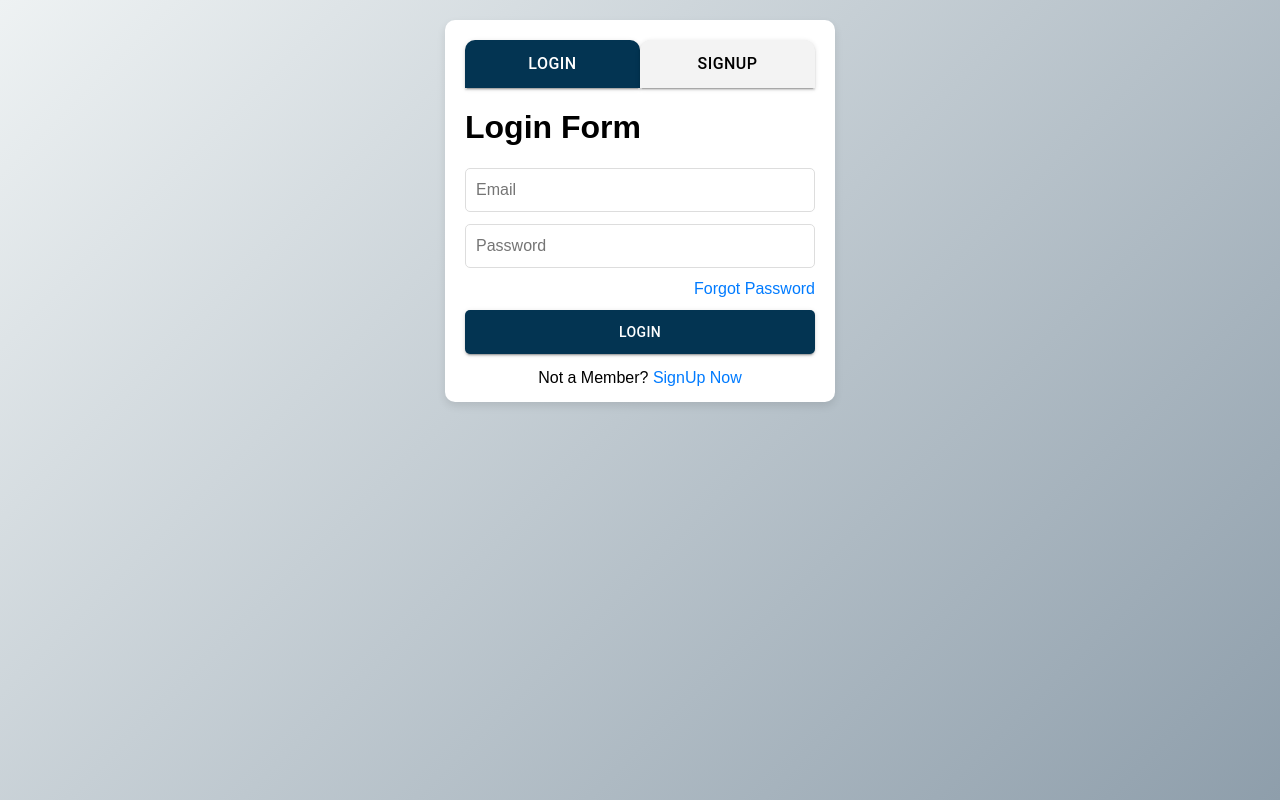
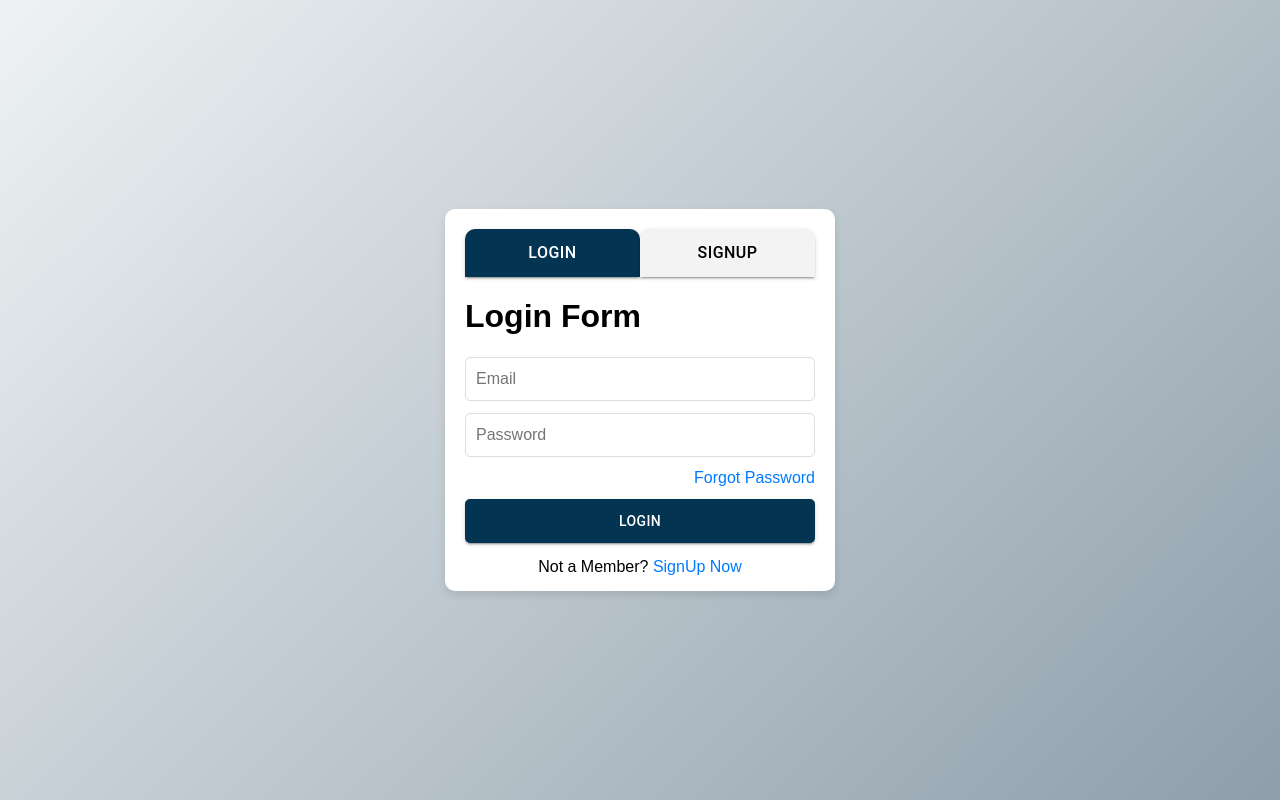
Before and after one commit to ayush9540/admin-dashboard, a React (Vite) app: page / in a window 1280 px wide. Built offline with nearby package versions, Linux system fonts and the light colour scheme.

Commit message:
login form UI updated

```diff
--- a/src/components/login_form/loginForm.css
+++ b/src/components/login_form/loginForm.css
@@ -84,8 +84,12 @@
   margin-bottom: 0px;
 }
 
-@media only screen and (max-device-width: 767px) and (orientation: portrait) {
+.App.notLogged-in .loginForm-container {
+  height: 100vh;
+}
+
+@media only screen and (max-width: 1023px) and (orientation: landscape) {
   .loginForm-container {
-    height: 100vh;
+    height: auto !important;
   }
 }
```
